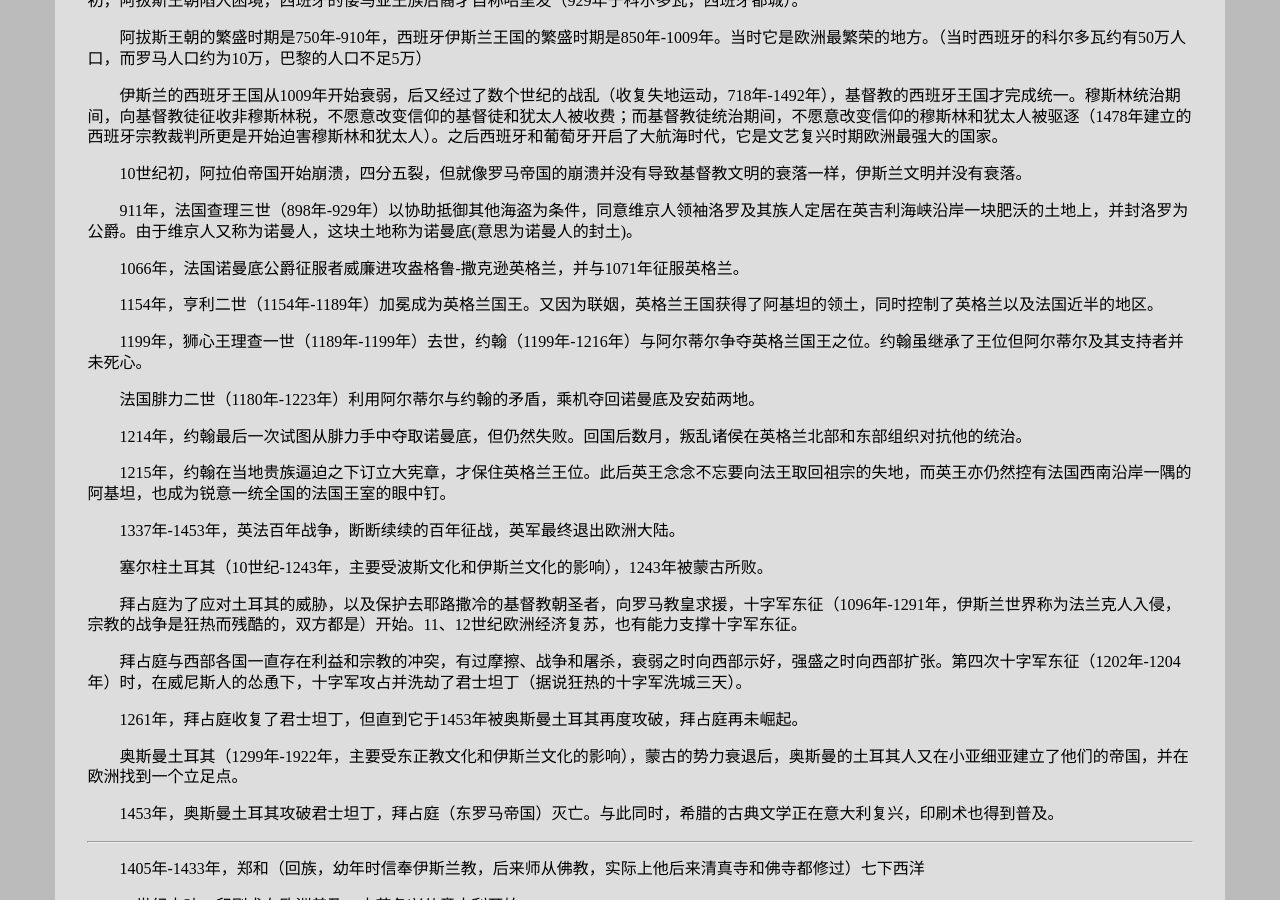
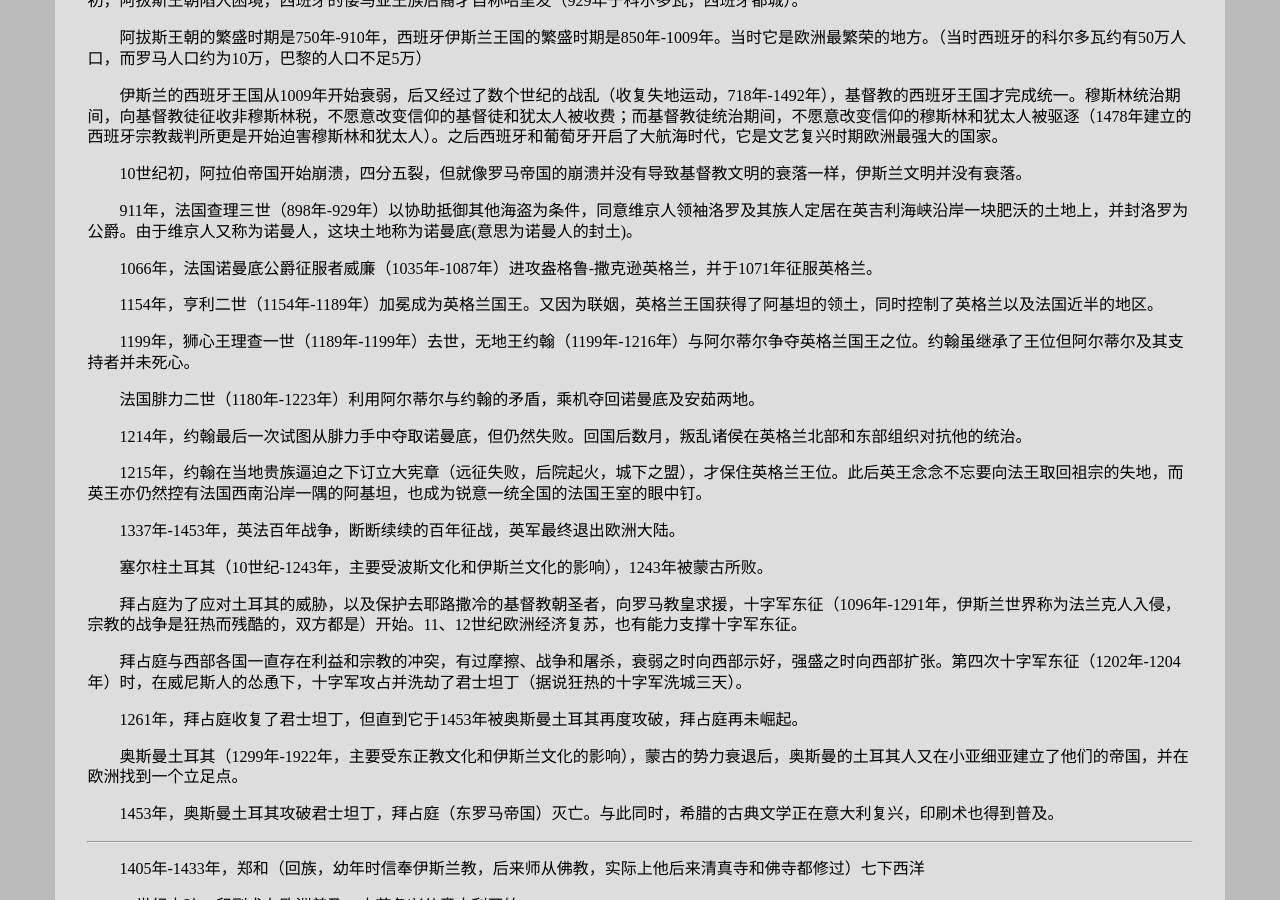
Before and after one commit to leiqin/leiqin.github.io, a Jekyll site: the page built from _posts/2016-01-13-读书笔记：罗马帝国衰亡史.markdown, in a window 1280 px wide and 900 px high, scrolled down 6313 px. Built offline with Jekyll 4.4.1, drawn with Linux system fonts in a browser that asks for light colours; comment, search, counter and statistics services are not loaded.

Commit message:
_ 小修改

```diff
--- a/_posts/2016-01-13-读书笔记：罗马帝国衰亡史.markdown
+++ b/_posts/2016-01-13-读书笔记：罗马帝国衰亡史.markdown
@@ -262,17 +262,17 @@ title: 读书笔记：罗马帝国衰亡史
 
 911年，法国查理三世（898年-929年）以协助抵御其他海盗为条件，同意维京人领袖洛罗及其族人定居在英吉利海峡沿岸一块肥沃的土地上，并封洛罗为公爵。由于维京人又称为诺曼人，这块土地称为诺曼底(意思为诺曼人的封土)。
 
-1066年，法国诺曼底公爵征服者威廉进攻盎格鲁-撒克逊英格兰，并与1071年征服英格兰。
+1066年，法国诺曼底公爵征服者威廉（1035年-1087年）进攻盎格鲁-撒克逊英格兰，并于1071年征服英格兰。
 
 1154年，亨利二世（1154年-1189年）加冕成为英格兰国王。又因为联姻，英格兰王国获得了阿基坦的领土，同时控制了英格兰以及法国近半的地区。
 
-1199年，狮心王理查一世（1189年-1199年）去世，约翰（1199年-1216年）与阿尔蒂尔争夺英格兰国王之位。约翰虽继承了王位但阿尔蒂尔及其支持者并未死心。
+1199年，狮心王理查一世（1189年-1199年）去世，无地王约翰（1199年-1216年）与阿尔蒂尔争夺英格兰国王之位。约翰虽继承了王位但阿尔蒂尔及其支持者并未死心。
 
 法国腓力二世（1180年-1223年）利用阿尔蒂尔与约翰的矛盾，乘机夺回诺曼底及安茹两地。
 
 1214年，约翰最后一次试图从腓力手中夺取诺曼底，但仍然失败。回国后数月，叛乱诸侯在英格兰北部和东部组织对抗他的统治。
 
-1215年，约翰在当地贵族逼迫之下订立大宪章，才保住英格兰王位。此后英王念念不忘要向法王取回祖宗的失地，而英王亦仍然控有法国西南沿岸一隅的阿基坦，也成为锐意一统全国的法国王室的眼中钉。
+1215年，约翰在当地贵族逼迫之下订立大宪章（远征失败，后院起火，城下之盟），才保住英格兰王位。此后英王念念不忘要向法王取回祖宗的失地，而英王亦仍然控有法国西南沿岸一隅的阿基坦，也成为锐意一统全国的法国王室的眼中钉。
 
 1337年-1453年，英法百年战争，断断续续的百年征战，英军最终退出欧洲大陆。
 
```
